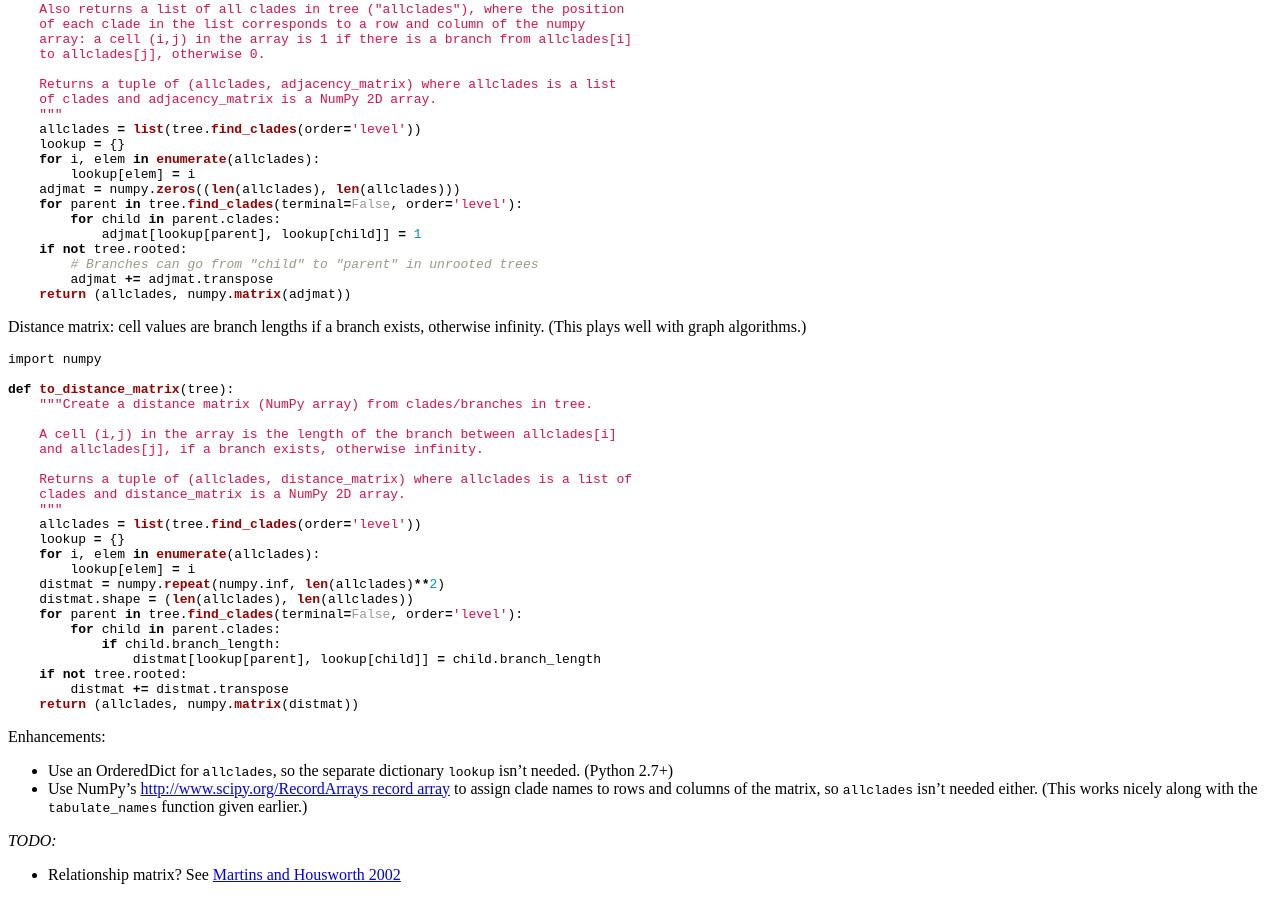
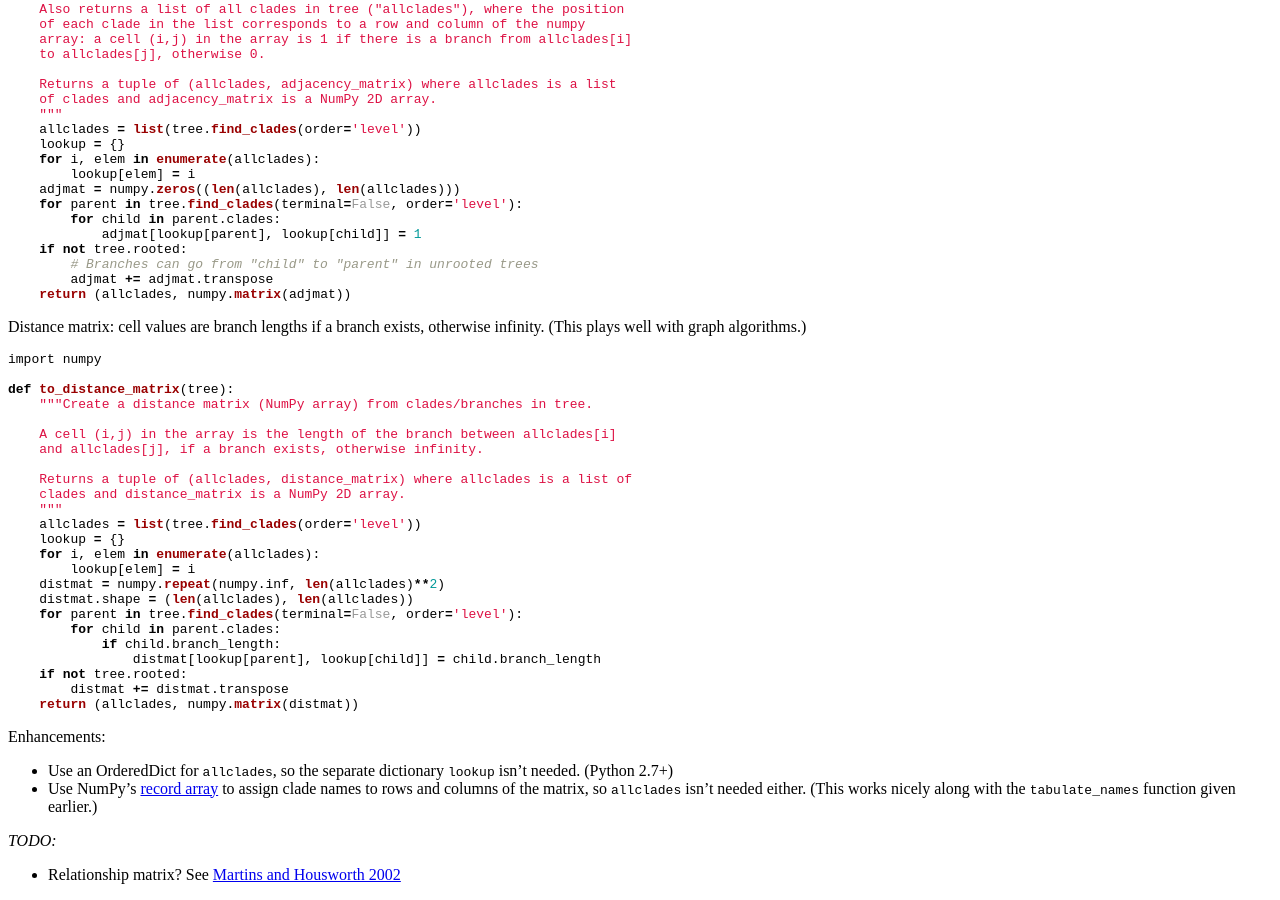
Before and after one commit to biopython/biopython.github.io, a Jekyll site: the page built from wiki/Phylo_cookbook.md, in a window 1280 px wide and 900 px high, scrolled down 2284 px. Built offline with Jekyll 4.4.1, drawn with Linux system fonts in a browser that asks for light colours; part of the change alters nothing that is shown.

Commit message:
/* Convert to a NumPy array or matrix */ touchup

```diff
--- a/wiki/Phylo_cookbook.md
+++ b/wiki/Phylo_cookbook.md
@@ -226,8 +226,7 @@ Enhancements:
 
 -   Use an OrderedDict for `allclades`, so the separate dictionary
     `lookup` isn't needed. (Python 2.7+)
--   Use NumPy's [http://www.scipy.org/RecordArrays record
-    array](http://www.scipy.org/RecordArrays_record_array "wikilink") to
+-   Use NumPy's [record array](http://www.scipy.org/RecordArrays) to
     assign clade names to rows and columns of the matrix, so `allclades`
     isn't needed either. (This works nicely along with the
     `tabulate_names` function given earlier.)
```
Also changed, not shown: 1 other file.
